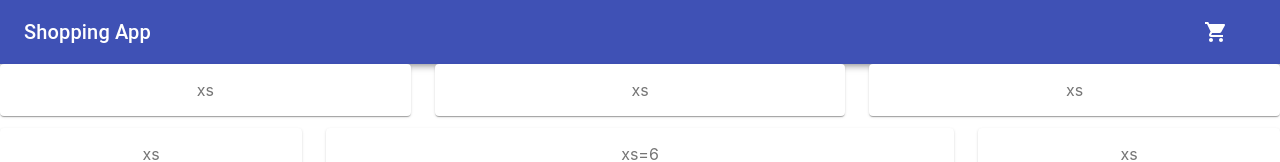
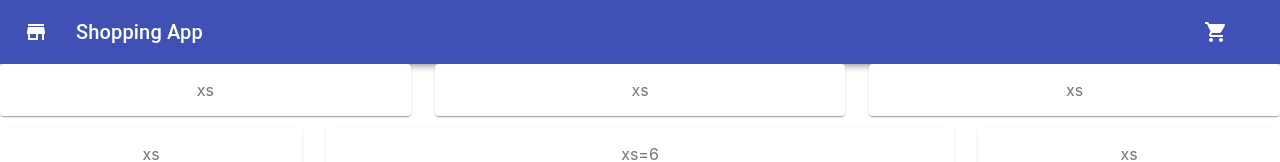
Before and after one commit to rishavch2104/shopping-test, a React (Create React App) app: page / in a window 1280 px wide. Shown: the top 162 px of the page. Built offline with nearby package versions, Linux system fonts and the light colour scheme.

Commit message:
initial navbar designed

```diff
--- a/src/components/Navbar.js
+++ b/src/components/Navbar.js
@@ -5,6 +5,7 @@ import Toolbar from "@material-ui/core/Toolbar";
 import Typography from "@material-ui/core/Typography";
 import IconButton from "@material-ui/core/IconButton";
 import ShoppingCartIcon from "@material-ui/icons/ShoppingCart";
+import StoreIcon from "@material-ui/icons/Store";
 
 const useStyles = makeStyles(theme => ({
   root: {
@@ -20,16 +21,34 @@ const useStyles = makeStyles(theme => ({
 
 const Navbar = () => {
   const classes = useStyles();
+
+  const handleCartClick = () => {
+    alert("Cart Clicked");
+  };
+  const handleShopClicked = () => {
+    alert("Shopping Clicked");
+  };
   return (
     <AppBar position="static">
       <Toolbar>
+        <IconButton
+          edge="start"
+          className={classes.menuButton}
+          color="inherit"
+          aria-label="menu"
+          onClick={handleShopClicked}
+        >
+          <StoreIcon />
+        </IconButton>
         <Typography variant="h6" className={classes.title}>
           Shopping App
         </Typography>
+
         <IconButton
           className={classes.menuButton}
           color="inherit"
           aria-label="menu"
+          onClick={handleCartClick}
         >
           <ShoppingCartIcon />
         </IconButton>
```
